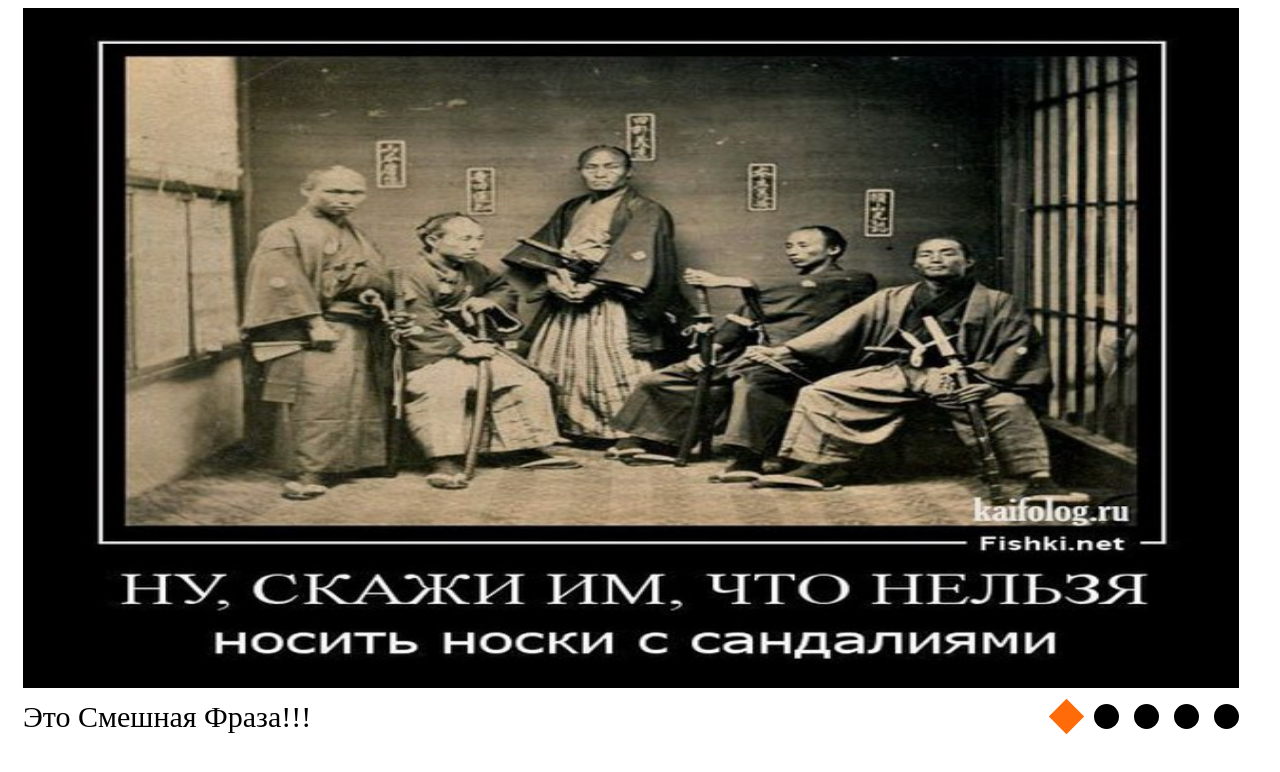
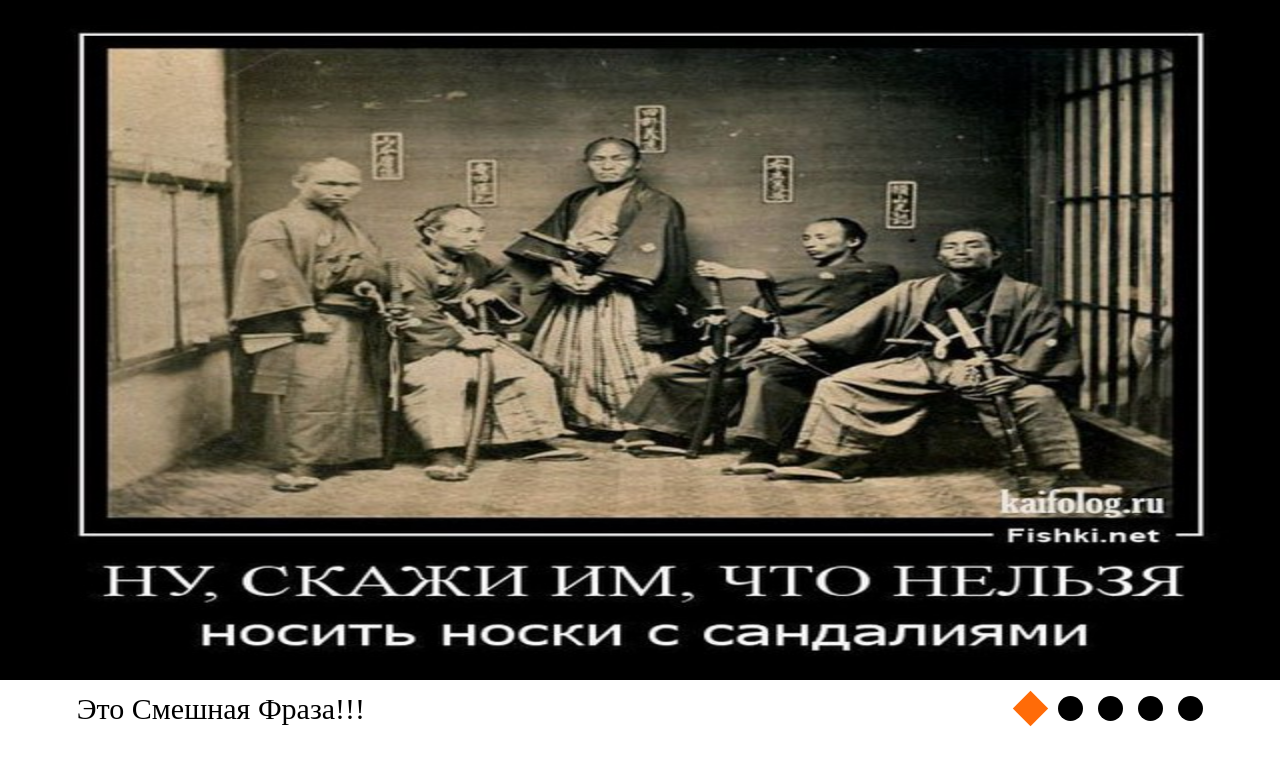
Before and after one commit to yuraCOM/cssMemSlider, a plain HTML site: page cssMemSlider/index.html in a window 1280 px wide. Drawn offline with Linux system fonts and the light colour scheme.

Commit message:
fix: correct css
fix: correct css

```diff
--- a/cssMemSlider/style.css
+++ b/cssMemSlider/style.css
@@ -4,17 +4,17 @@ body{
     /*justify-content: center;*/
     /*max-width: 1024px;*/
     /*height: 600px;*/
-
+    margin: 0 auto;
 }
 .container{
-    margin: 0 15px;
+    /*margin: 0 15px;*/
     /*height: 100%;*/
 
     text-align: center;
 
 }
 .slider-wrap{
-    width: 95vw;
+    width: 100vw;
     height: 85vh;
 
 }
@@ -32,6 +32,7 @@ body{
     display: flex;
     justify-content: space-between;
     align-items: center;
+    padding: 0 6%;
 }
 .slider-info{
 }
```
